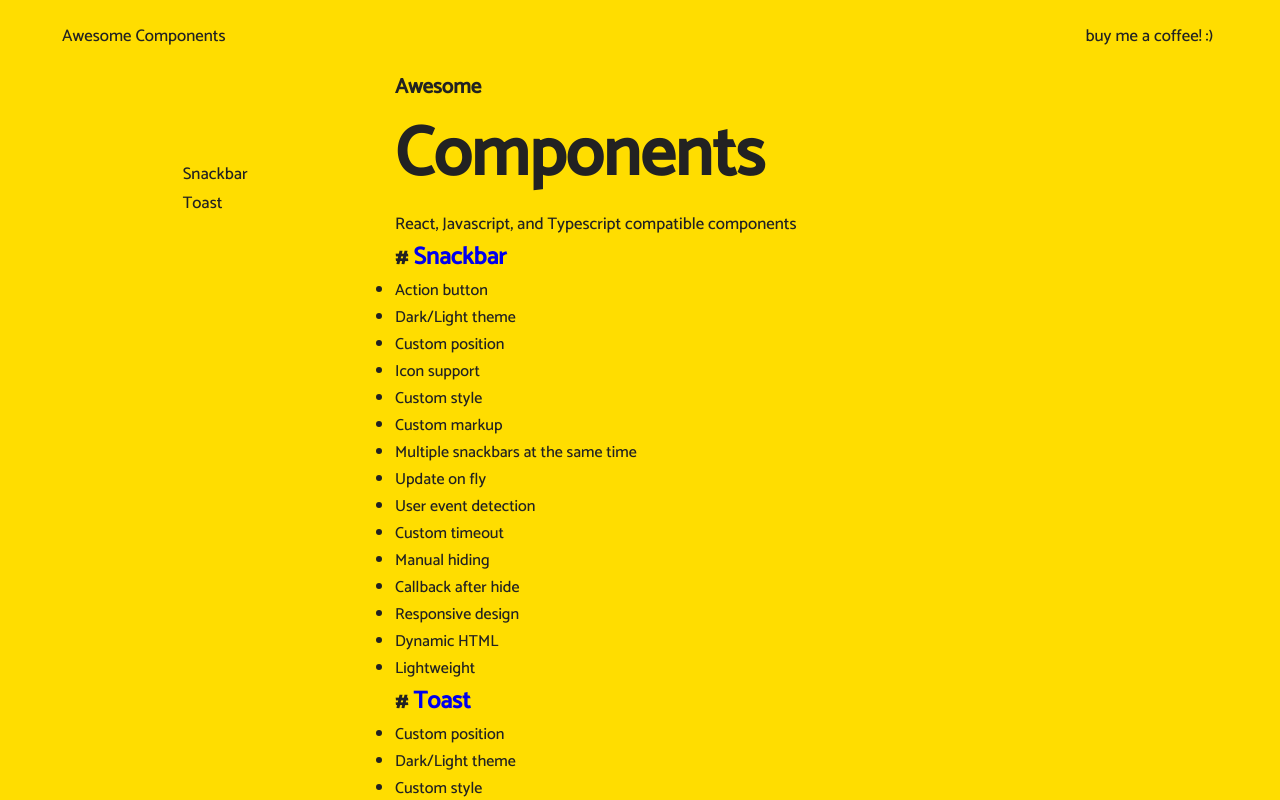
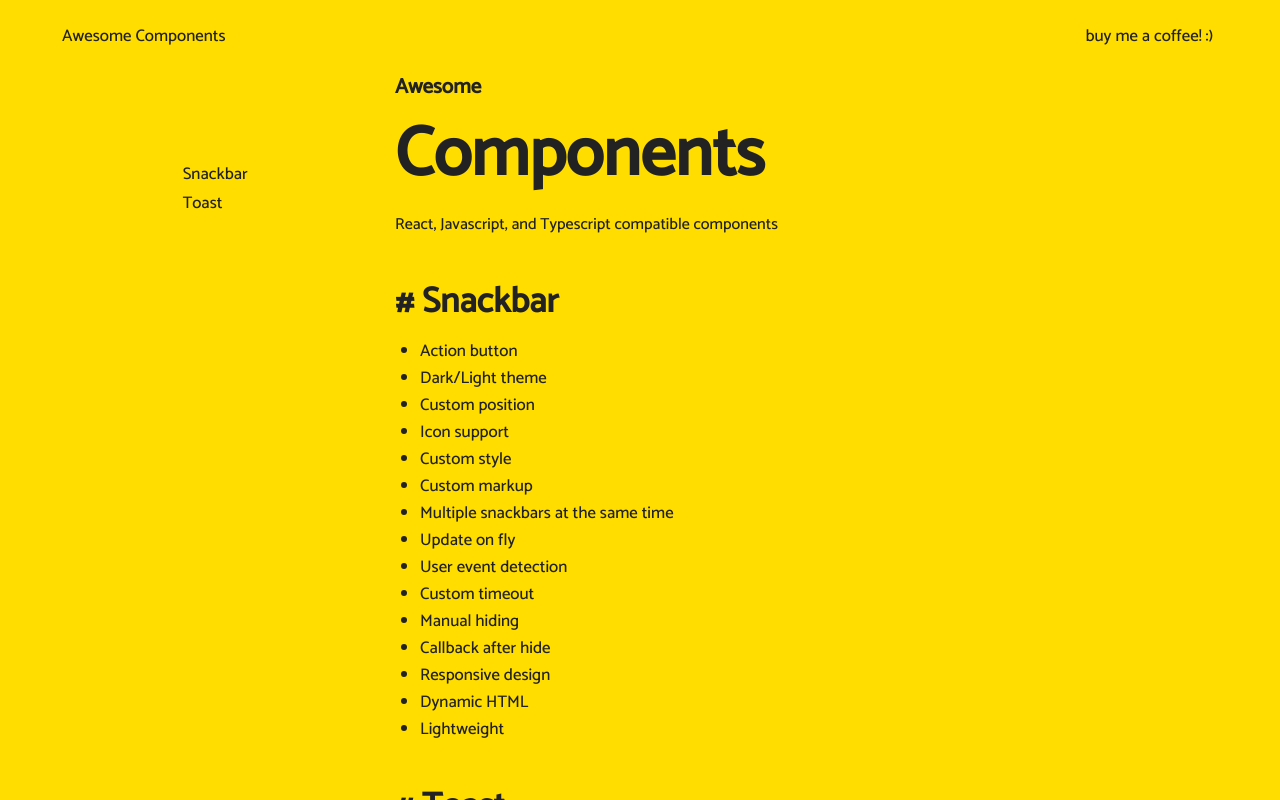
Before and after one commit to MostafaMDZH/Awesome-Components-Website, a Next.js app: page / in a window 1280 px wide. Built offline with nearby package versions, Linux system fonts and the light colour scheme.

Commit message:
styles added

```diff
--- a/styles/main.scss
+++ b/styles/main.scss
@@ -112,23 +112,19 @@
                         font-size: 1.05rem;
                     }
                 }
-                > .sectionName{
+                > .componentName{
                     margin-top: 35px;
-                    font-size: 1.4rem;
-                    line-height: 3rem;
+                    font-size: 2.2rem;
                     > a{color: #222;}
                 }
-                > .sectionDescription{
+                > .componentName > a:hover,
+                > .componentName > a:focus{
+                    text-decoration: underline;
+                }
+                > .features{
+                    margin-top: 7px;
+                    margin-left: 25px;
                     font-size: 1.05rem;
-                }
-                > #installation{
-                    margin-top: 50px;
-                }
-                > .step{
-                    font-size: 1.05rem;
-                    > .bold{
-                        font-weight: bold;
-                    }
                 }
             }
         }
```
